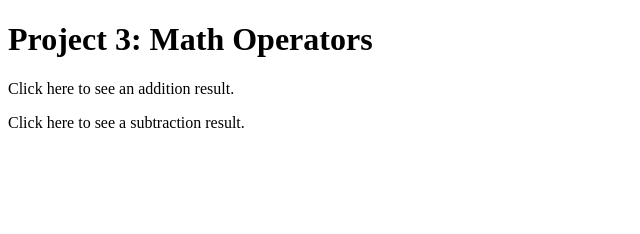
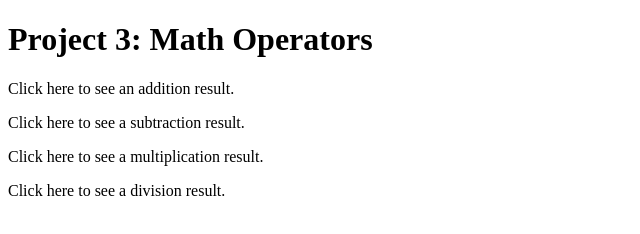
Before and after one commit to mhdayasso/JavaScript-Projects, a plain HTML site: page Basic JavaScript Projects/Project3_math_operators/index.html in a window 1280 px wide. Shown: the whole page, without its empty margins (0-640 px from the left). Drawn offline with Linux system fonts and the light colour scheme.

Commit message:
Add Project3 math operators

```diff
--- a/Basic JavaScript Projects/Project3_math_operators/JS/main.js
+++ b/Basic JavaScript Projects/Project3_math_operators/JS/main.js
@@ -9,3 +9,15 @@ function subtractionFunction() {
   var result = 10 - 5;
   document.getElementById("MathSub").textContent = "10 - 5 = " + result;
 }
+
+// Multiplication operation: multiplies two numbers and displays the result
+function multiplicationFunction() {
+  var result = 10 * 5;
+  document.getElementById("MathMul").textContent = "10 * 5 = " + result;
+}
+
+// Division operation: divides two numbers and displays the result
+function divisionFunction() {
+  var result = 10 / 5;
+  document.getElementById("MathDiv").textContent = "10 / 5 = " + result;
+}
--- a/Basic JavaScript Projects/Project3_math_operators/index.html
+++ b/Basic JavaScript Projects/Project3_math_operators/index.html
@@ -16,6 +16,15 @@
     Click here to see a subtraction result.
   </p>
 
+  <p id="MathMul" onclick="multiplicationFunction()">
+  Click here to see a multiplication result.
+</p>
+
+<p id="MathDiv" onclick="divisionFunction()">
+  Click here to see a division result.
+</p>
+
+
   <script src="JS/main.js"></script>
 </body>
 
```
